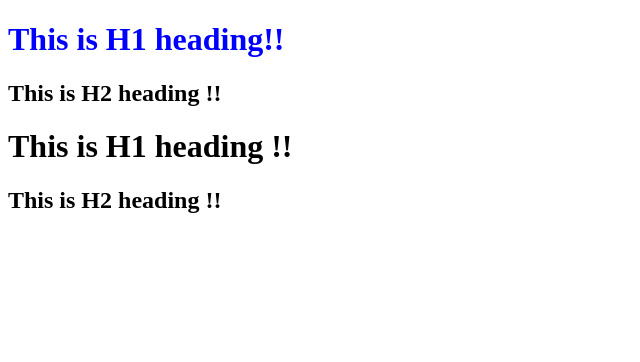
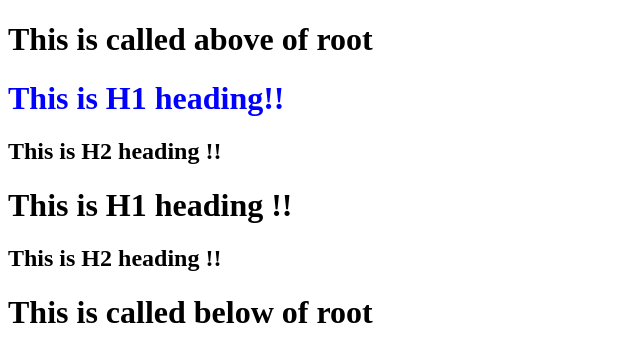
Before and after one commit to AvinashSharma1/react-basics, a plain HTML site: page index.html in a window 1280 px wide. Shown: the whole page, without its empty margins (0-640 px from the left). Drawn offline with nearby package versions, Linux system fonts and the light colour scheme.

Commit message:
Checking what if we have put elements above and below of root id

```diff
--- a/App.js
+++ b/App.js
@@ -20,5 +20,6 @@ const heading4 = React.createElement("h2",{id: "heading4", className:"heading"},
 const children = React.createElement("div",{id:"child"}, [heading,heading2]);
 const children2 = React.createElement("div",{id:"child2"}, [heading3,heading4]);
 const parent = React.createElement("div",{id:"parent"}, [children,children2]);
+
 const root = ReactDOM.createRoot(document.getElementById("root"));
 root.render(parent);
--- a/index.html
+++ b/index.html
@@ -7,7 +7,16 @@
     <link rel="stylesheet" href="./index.css">
 </head>
 <body>
-    <div id="root"></div>
+    <header>
+        <h1>This is called above of root</h1>
+    </header>
+    <div id="root">
+        <h1>Avinash here!</h1>
+    </div>
+
+    <footer>
+        <h1>This is called below of root</h1>
+    </footer>
 
     <script crossorigin src="https://unpkg.com/react@18/umd/react.development.js"></script>
     <script crossorigin src="https://unpkg.com/react-dom@18/umd/react-dom.development.js"></script>
```
